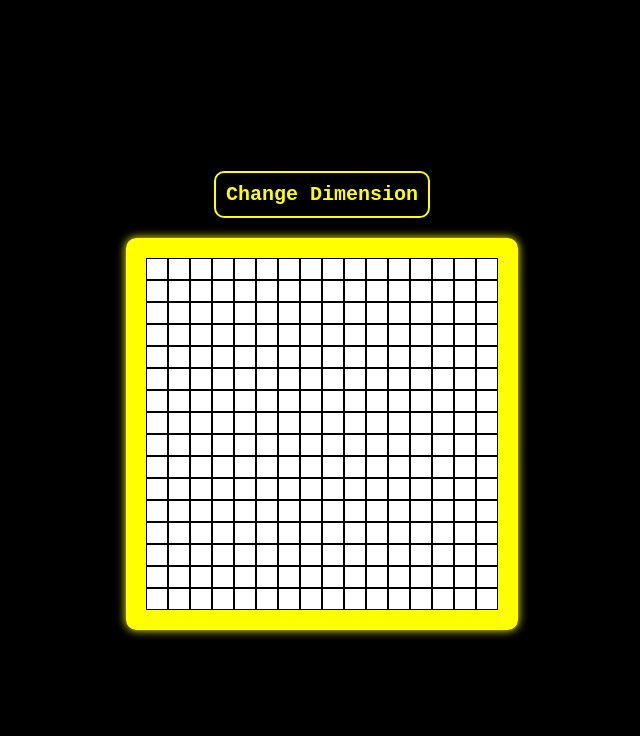
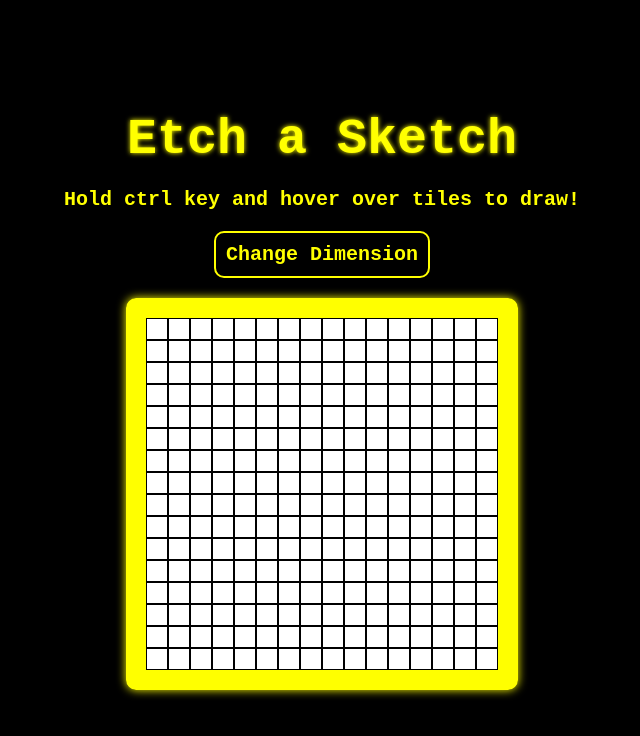
Before and after one commit to SinaBayati/etch-a-sketch, a plain HTML site: page index.html in a window 1280 px wide. Shown: the whole page, without its empty margins (318-958 px from the left). Drawn offline with Linux system fonts and the light colour scheme.

Commit message:
Add headings

```diff
--- a/css/styles.css
+++ b/css/styles.css
@@ -8,6 +8,23 @@ body{
   align-items: center;
   background-color: black;
   gap: 20px;
+}
+
+h1{
+  margin: 0;
+  padding: 0;
+  color: yellow;
+  font-size: 50px;
+  font-family: 'Courier New', Courier, monospace;
+  text-shadow: 0 0 5px yellow;
+}
+
+h2{
+  margin: 0;
+  padding: 0;
+  color: yellow;
+  font-size: 20px;
+  font-family: 'Courier New', Courier, monospace;
 }
 
 .container{
--- a/index.html
+++ b/index.html
@@ -10,6 +10,8 @@
 </head>
 
 <body>
+  <h1>Etch a Sketch</h1>
+  <h2>Hold ctrl key and hover over tiles to draw!</h2>
   <div>
     <button id="change">Change Dimension</button>
   </div>
--- a/js/script.js
+++ b/js/script.js
@@ -34,7 +34,7 @@ function getUserInput(){
   let userInput = null;
   while(true){
     userInput =
-      +prompt("Enter the dimension of the new Table (max=100)");
+      +prompt("Enter the dimensions of the new Table (max=100)");
     if(
       !isNaN(userInput)
       && Number.isInteger(userInput)
```
